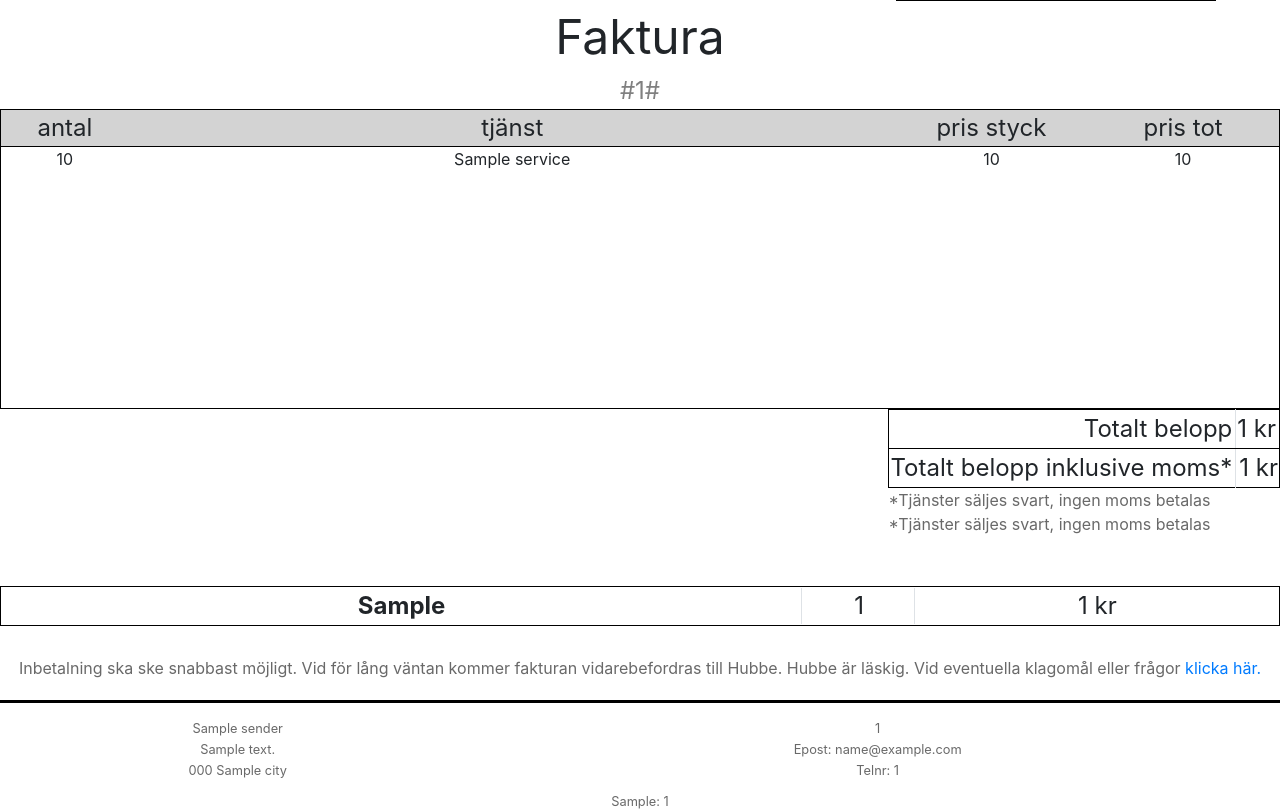
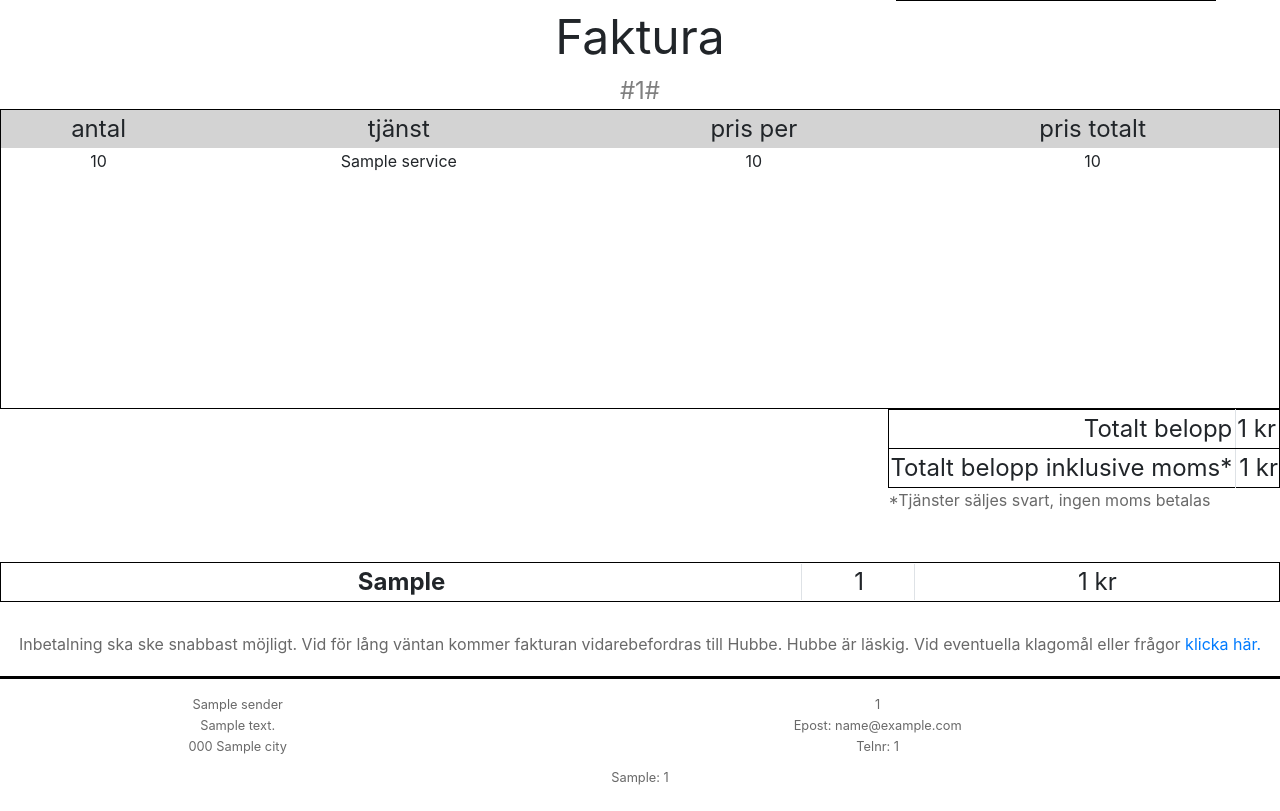
Before and after one commit to ojaoweir/Auto_invoicing, a Python web app: template Auto_invoicing_code_files/program/templates/invoice.html in a window 1280 px wide. Shown: the part 611-1422 px from the top of the page. After the commit the page ends 1396 px from the top, so only its background shows below. Run offline with Jinja, Linux system fonts and the light colour scheme; the template is opened without the code that fills it: most values are stand-ins (such as "Sample title", 1, 10 or a date in 2020); grey boxes marked "Sample" are stand-in pictures; some libraries are stand-ins or nearby versions.

Commit message:
formattting service list fixed

```diff
--- a/Auto_invoicing_code_files/program/templates/invoice.html
+++ b/Auto_invoicing_code_files/program/templates/invoice.html
@@ -108,6 +108,9 @@
   .padding-right {
     padding-right: 3px;
   }
+  .wide-element {
+    min-width: 55%;
+  }
   </style>
   </head>
   <body>
@@ -131,30 +134,26 @@
       <div class="invoice-number">#{{ invoice.id }}#</div>
     </div>
     <div class="services-table surround-border">
-      <div class="services-table-head service-row bottom-border">
-        <div class="amount-of-service"> antal </div>
-        <div class="name-of-service"> tjänst </div>
-        <div class="price-service"> pris styck </div>
-        <div class="price-service"> pris tot </div>
-      </div>
-      <div class="all-services-list">
+    <table class="full-size-table table-responsive-md">
+      <thead class="services-table-head">
+        <tr>
+          <td>antal</td>
+          <td class="wide-element">tjänst</td>
+          <td>pris per</td>
+          <td>pris totalt</td>
+        </tr>
+      </thead>
+      <tbody>
         {% for service in services %}
-          <div class="service-row">
-            <div class="amount-of-service">
-              {{ service.amount }}
-            </div>
-            <div class="name-of-service">
-              {{ service.service_name }}
-            </div>
-            <div class="price-service">
-              {{ service.price_per }}
-            </div>
-            <div class="price-service">
-              {{ service.price_total }}
-            </div>
-          </div>
+          <tr>
+            <td>{{ service.amount }}</td>
+            <td class="wide-element">{{ service.service_name }}</td>
+            <td>{{ service.price_per }}</td>
+            <td>{{ service.price_total }}</td>
+          </tr>
         {% endfor %}
-      </div>
+      </tbody>
+    </table>
     </div>
     <div class="total-price-block-outside-border">
       <table class="full-size-table total-price-block table-responsive-md surround-border">
@@ -169,9 +168,6 @@
           </tr>
         </tbody>
       </table>
-      <div class="info-text">
-        *Tjänster säljes svart, ingen moms betalas
-      </div>
       <div class="info-text">
         *Tjänster säljes svart, ingen moms betalas
       </div>
```
Also changed, not shown: Auto_invoicing_code_files/app.db.
